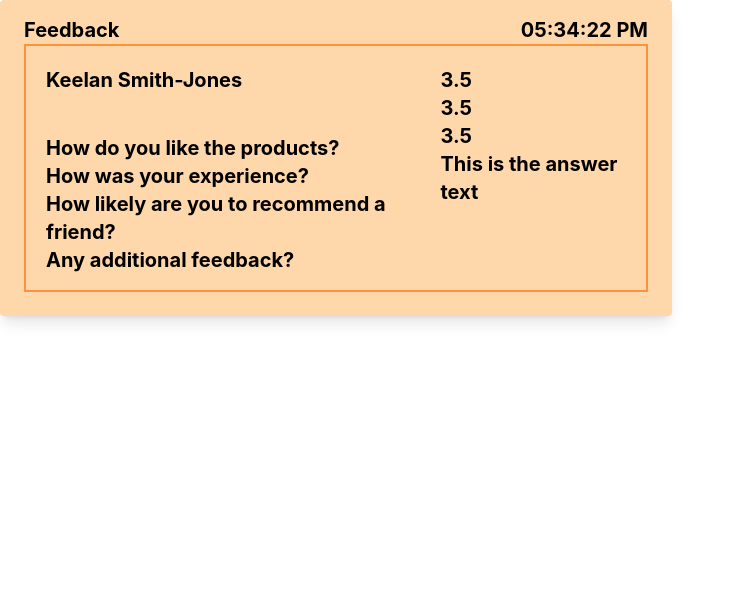
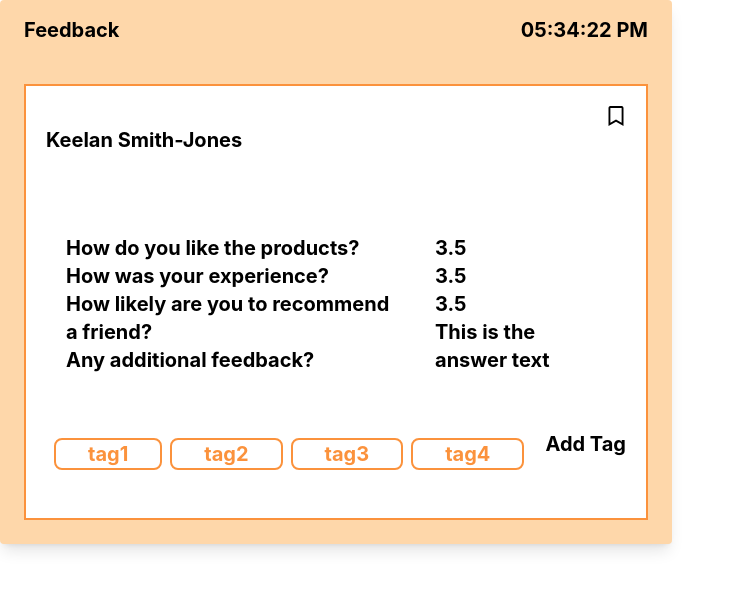
Before and after one commit to josesison1/ripe-production-test, a React (Create React App) app: page / in a window 1280 px wide. Shown: the top 590 px of the page, without its empty margins (0-735 px from the left). Built offline with nearby package versions, Linux system fonts and the light colour scheme.

Commit message:
updated feedbackcardcontainer, body, questions, answers, footer

```diff
--- a/package.json
+++ b/package.json
@@ -8,6 +8,7 @@
     "@testing-library/user-event": "^13.5.0",
     "react": "^18.1.0",
     "react-dom": "^18.1.0",
+    "react-icons": "^4.3.1",
     "react-scripts": "5.0.1",
     "web-vitals": "^2.1.4"
   },
--- /dev/null
+++ b/src/components/FeedbackBodyBookmark.js
@@ -0,0 +1,11 @@
+import React from 'react'
+import { FaRegBookmark } from 'react-icons/fa'
+import { FaBookmark } from 'react-icons/fa'
+
+export const FeedbackBodyBookmark = () => {
+  return (
+    <div className='flex justify-end'>
+      <FaRegBookmark />
+    </div>
+  )
+}
--- a/src/components/FeedbackCardBody.js
+++ b/src/components/FeedbackCardBody.js
@@ -1,13 +1,27 @@
 import React from 'react'
 import { FeedbackBodyQuestions } from '../views/FeedbackBodyQuestions'
 import FeedbackBodyAnswers from '../views/FeedbackBodyAnswers'
+import FeedbackCardFooter from './FeedbackCardFooter'
+import { FeedbackBodyBookmark } from './FeedbackBodyBookmark'
+import { test } from '../testObject'
 
 const FeedbackCardBody = () => {
   return (
     <>
-      <div className="flex justify-between">
-        <FeedbackBodyQuestions />
-        <FeedbackBodyAnswers />
+      <div className='pb-10 bg-white p-5'>
+        <div className='z-20'>
+          <FeedbackBodyBookmark />
+        </div>
+        <div className="">
+          {test.customerNme}
+        </div>
+        <div className="flex justify-right flex-row">
+          <FeedbackBodyQuestions />
+          <FeedbackBodyAnswers />
+        </div>
+        <div className='pt-10'>
+          <FeedbackCardFooter />
+        </div>
       </div>
     </>
   )
--- a/src/components/FeedbackCardContainer.js
+++ b/src/components/FeedbackCardContainer.js
@@ -1,6 +1,7 @@
 import React from 'react'
 import FeedbackCardHeader from './FeedbackCardHeader'
 import FeedbackCardBody from './FeedbackCardBody'
+import FeedbackCardFooter from './FeedbackCardFooter'
 
 const FeedbackCardContainer = () => {
   return (
@@ -9,7 +10,7 @@ const FeedbackCardContainer = () => {
         <div className="px-6 py-4 w-full">
           <div className="font-bold text-xl mb-2 w-full">
             <FeedbackCardHeader />
-            <div className="border-2 border-orange-400">
+            <div className="mt-10 border-2 border-orange-400">
               <FeedbackCardBody />
             </div>
           </div>
--- a/src/components/FeedbackCardFooter.js
+++ b/src/components/FeedbackCardFooter.js
@@ -0,0 +1,13 @@
+import React from 'react'
+import FeedbackFooterTags from '../views/FeedbackFooterTags'
+
+const FeedbackCardFooter = () => {
+  return (
+    <>
+      <div className='bg-white'><FeedbackFooterTags /></div>
+
+    </>
+  )
+}
+
+export default FeedbackCardFooter
--- a/src/testObject.js
+++ b/src/testObject.js
@@ -24,7 +24,7 @@ const test = {
             surveyQuestion: 'Any additional feedback?'
         }
     ],
-  tags: ['test','tag','list'],
+    tags: ['tag1', 'tag2', 'tag3', 'tag4'],
     needsAttention: true,
     bookmarked: false
 }
--- a/src/views/FeedbackBodyAnswers.js
+++ b/src/views/FeedbackBodyAnswers.js
@@ -7,7 +7,7 @@ const FeedbackBodyAnswers = () => {
   return (
     <>
       <div>
-        <div className="p-5 pb-4">
+        <div className="p-5 pb-4 pt-20">
           {surveyQuestions.map(v => <li className="list-none"> {v.surveyQuestionAnswer} </li>)}
         </div>
       </div>
--- a/src/views/FeedbackBodyQuestions.js
+++ b/src/views/FeedbackBodyQuestions.js
@@ -7,10 +7,7 @@ export const FeedbackBodyQuestions = () => {
   return (
     <>
       <div>
-        <div className="p-5">
-          {test.customerNme}
-        </div>
-        <div className="p-5 pb-4">
+        <div className="py-20 p-5 pb-4">
           {surveyQuestions.map(v => <li className="list-none"> {v.surveyQuestion} </li>)}
         </div>
       </div>
--- /dev/null
+++ b/src/views/FeedbackFooterTags.js
@@ -0,0 +1,26 @@
+import React from 'react'
+import { test } from '../testObject'
+
+const FeedbackFooterTags = () => {
+  const { tags } = test
+
+  return (
+    <>
+      <div className='flex justify-between'>
+        <div className='flex mx-2'>
+          {tags.map(v => {
+            return (
+              <div className='border-2 border-orange-400 border-w mr-2 my-2 px-8 bg-white text-orange-400 rounded-lg'>{v}</div>
+            )
+          })}
+        </div>
+        <div>
+          Add Tag
+        </div>
+
+      </div>
+    </>
+  )
+}
+
+export default FeedbackFooterTags
```
Also changed, not shown: 1 other file (tests, documents, lock files or other folders). Lines whose indentation alone changed are shown as unchanged.
